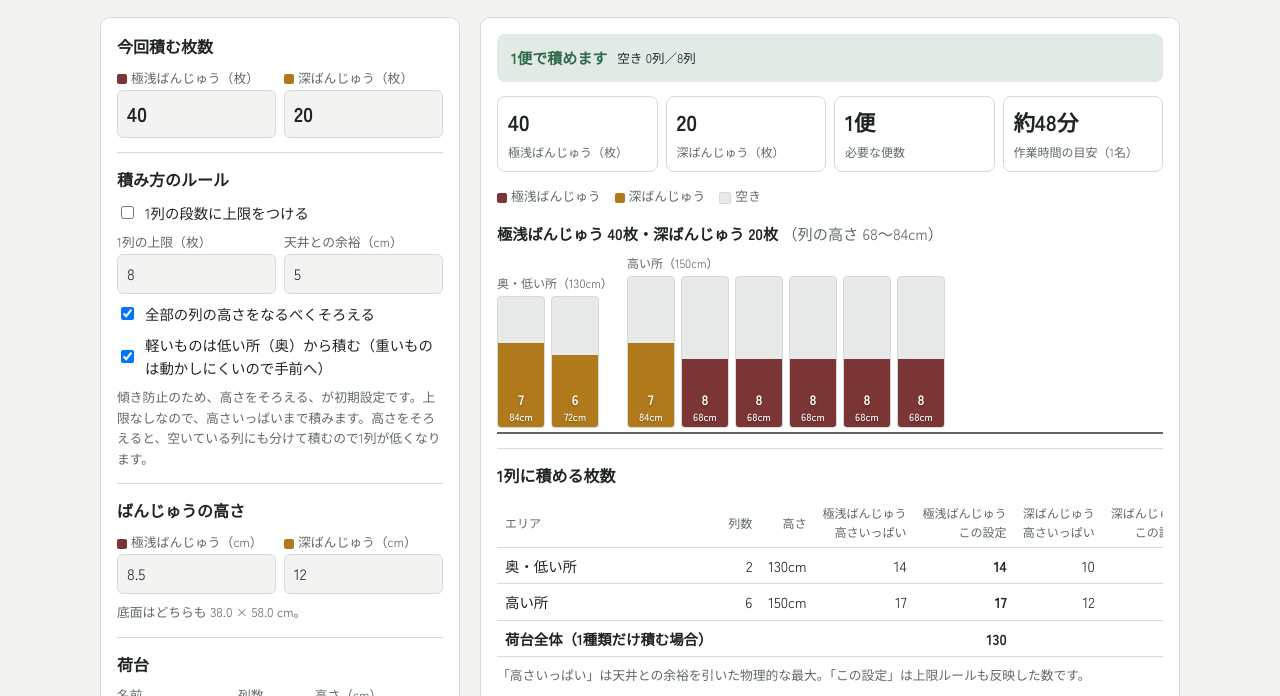
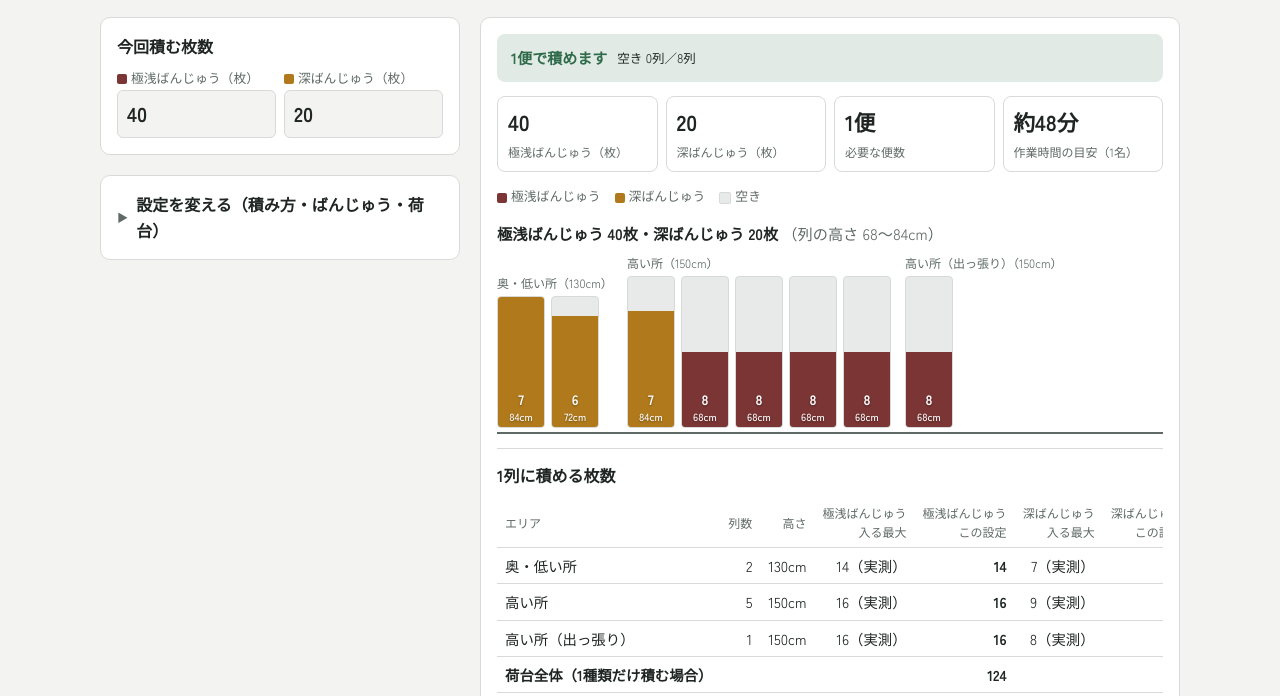
Before and after one commit to ekumako2355-png/banju-calc, a plain HTML site: page index.html in a window 1280 px wide. Shown: the part 92-788 px from the top of the page. Drawn offline with Linux system fonts and the light colour scheme; a web font is replaced by a local one.

Commit message:
設定の折りたたみ・実測の最大枚数・エリア追加の版に更新
Co-Authored-By: Claude Opus 5.5 <noreply@anthropic.com>

```diff
--- a/index.html
+++ b/index.html
@@ -1,10 +1,12 @@
-<!doctype html><html lang="ja"><head><meta charset="utf-8"><meta name="viewport" content="width=device-width,initial-scale=1,viewport-fit=cover">
+<!DOCTYPE html>
+<html lang="ja">
+<head>
+<meta charset="utf-8">
+<meta name="viewport" content="width=device-width, initial-scale=1">
 <title>ばんじゅう積載計算</title>
 <link rel="preconnect" href="https://fonts.googleapis.com">
 <link rel="stylesheet" href="https://fonts.googleapis.com/css2?family=Zen+Kaku+Gothic+New:wght@400;500;700&family=Zen+Maru+Gothic:wght@700&display=swap">
 <style>
-body{margin:0;padding:0}
-[hidden]{display:none!important}
 /* Layout: 左に入力（荷台・ばんじゅう・積み荷）、右に結果（荷台の図＋便ごとの内訳）。スマホでは縦一列 */
 :root{
   --bg:#f3f4f2; --surface:#ffffff; --fg:#1f2523; --muted:#5f6a66; --line:#d6dbd8;
@@ -25,8 +27,14 @@ body{background:var(--bg);color:var(--fg);font-family:var(--f-body);font-size:15
 .wrap{max-width:1080px;margin:0 auto;padding-inline:16px;padding-block:20px 48px}
 h1{font-family:var(--f-display);font-size:1.6rem;margin:0;text-wrap:balance}
 .lead{color:var(--muted);margin:4px 0 0}
-.grid{display:grid;grid-template-columns:minmax(0,360px) minmax(0,1fr);gap:20px;margin-top:20px;align-items:start}
-@media (max-width:820px){.grid{grid-template-columns:minmax(0,1fr)}}
+.grid{display:grid;grid-template-columns:minmax(0,360px) minmax(0,1fr);grid-template-areas:"qty res" "set res";grid-template-rows:auto 1fr;gap:20px;margin-top:20px;align-items:start}
+.p-qty{grid-area:qty}.p-res{grid-area:res}.p-set{grid-area:set}
+@media (max-width:820px){.grid{grid-template-columns:minmax(0,1fr);grid-template-areas:"qty" "res" "set";grid-template-rows:none}}
+details.panel>summary{cursor:pointer;list-style:none;display:flex;align-items:center;gap:8px}
+details.panel>summary::-webkit-details-marker{display:none}
+details.panel>summary::before{content:"▶";font-size:.7rem;color:var(--muted);transition:transform .15s}
+details[open].panel>summary::before{transform:rotate(90deg)}
+details:not([open]).panel{gap:0}
 .panel{background:var(--surface);border:1px solid var(--line);border-radius:10px;padding:16px;display:flex;flex-direction:column;gap:14px;min-width:0}
 .panel h2{font-size:1rem;margin:0;font-weight:700}
 .sec{display:flex;flex-direction:column;gap:8px}
@@ -40,7 +48,9 @@ input:focus-visible,button:focus-visible{outline:2px solid var(--an);outline-off
 .big input{font-size:1.25rem;font-weight:700}
 .tag{display:inline-block;width:10px;height:10px;border-radius:2px;margin-right:4px;vertical-align:middle}
 .tag.an{background:var(--an)} .tag.dora{background:var(--dora)}
-.area{display:grid;grid-template-columns:minmax(0,1.3fr) minmax(0,.8fr) minmax(0,1fr) auto;gap:6px;align-items:end}
+.area{display:grid;grid-template-columns:minmax(0,1.4fr) minmax(0,.7fr) minmax(0,.9fr) auto;gap:6px;align-items:end;padding-bottom:10px;border-bottom:1px dashed var(--line)}
+.area .real{grid-column:1/-1;display:flex;gap:6px;align-items:end}
+.area .real>span{font-size:.8rem;color:var(--muted);flex:0 0 auto;padding-bottom:8px}
 button{font:inherit;cursor:pointer;border-radius:6px;border:1px solid var(--line);background:var(--surface);color:var(--fg);padding:6px 10px}
 button.x{padding:6px 9px;color:var(--muted)}
 .check{display:flex;gap:8px;align-items:center;font-size:.9rem}
@@ -74,8 +84,12 @@ th,td{border-bottom:1px solid var(--line);padding:6px 8px;text-align:right;white
 th:first-child,td:first-child{text-align:left}
 th{font-size:.75rem;color:var(--muted);font-weight:500}
 .legend{display:flex;gap:14px;font-size:.8rem;color:var(--muted)}
+
+body{margin:0}
 </style>
-</head><body>
+</head>
+<body>
+
 
 <div class="wrap">
   <header>
@@ -85,7 +99,7 @@ th{font-size:.75rem;color:var(--muted);font-weight:500}
 
   <div class="grid">
     <!-- 入力 -->
-    <section class="panel" aria-label="入力">
+    <section class="panel p-qty" aria-label="今回積む枚数">
       <div class="sec">
         <h2>今回積む枚数</h2>
         <div class="row big">
@@ -93,7 +107,10 @@ th{font-size:.75rem;color:var(--muted);font-weight:500}
           <label class="field"><span><i class="tag dora"></i>深ばんじゅう（枚）</span><input type="number" id="qDora" min="0" step="1" value="20"></label>
         </div>
       </div>
+    </section>
 
+    <details class="panel p-set" id="setBox">
+      <summary><h2>設定を変える（積み方・ばんじゅう・荷台）</h2></summary>
       <div class="sec">
         <h2>積み方のルール</h2>
         <label class="check"><input type="checkbox" id="useLimit"> 1列の段数に上限をつける</label>
@@ -103,7 +120,7 @@ th{font-size:.75rem;color:var(--muted);font-weight:500}
         </div>
         <label class="check"><input type="checkbox" id="even" checked> 全部の列の高さをなるべくそろえる</label>
         <label class="check"><input type="checkbox" id="doraLow" checked> 軽いものは低い所（奥）から積む（重いものは動かしにくいので手前へ）</label>
-        <p class="note">傾き防止のため、高さをそろえる、が初期設定です。上限なしなので、高さいっぱいまで積みます。高さをそろえると、空いている列にも分けて積むので1列が低くなります。</p>
+        <p class="note">初期設定は、上限なし・高さをそろえる・軽いものは奥から。高さをそろえると、空いている列にも分けて積むので1列が低くなります。現場で決めた上限があれば、チェックを入れて枚数を入れてください。</p>
       </div>
 
       <div class="sec">
@@ -119,12 +136,12 @@ th{font-size:.75rem;color:var(--muted);font-weight:500}
         <h2>荷台</h2>
         <div id="areas" class="sec" style="border:0;padding:0"></div>
         <div class="row"><button type="button" id="addArea">＋ エリアを追加</button><button type="button" id="reset">初期値に戻す</button></div>
-        <p class="note">高さの違う場所ごとに「列数（床に置けるばんじゅうの数）」と「高さ」を入れます。</p>
+        <p class="note">高さの違う場所ごとに「列数（床に置けるばんじゅうの数）」と「高さ」を入れます。実際に積んで確かめた枚数があれば「実際に入った最大」に入れると、計算より優先されます。</p>
       </div>
-    </section>
+    </details>
 
     <!-- 結果 -->
-    <section class="panel" aria-label="結果" aria-live="polite">
+    <section class="panel p-res" aria-label="結果" aria-live="polite">
       <div id="status" class="status"></div>
       <div class="stats" id="stats"></div>
       <div class="legend"><span><i class="tag an"></i>極浅ばんじゅう</span><span><i class="tag dora"></i>深ばんじゅう</span><span><i class="tag" style="background:var(--empty);border:1px solid var(--line)"></i>空き</span></div>
@@ -132,7 +149,7 @@ th{font-size:.75rem;color:var(--muted);font-weight:500}
       <div class="sec">
         <h2>1列に積める枚数</h2>
         <div class="tbl-wrap"><table id="capTbl"></table></div>
-        <p class="note">「高さいっぱい」は天井との余裕を引いた物理的な最大。「この設定」は上限ルールも反映した数です。</p>
+        <p class="note">「入る最大」は実際に入った枚数（実測）、未確認のときは高さからの計算値。「この設定」は上限ルールも反映した数です。</p>
       </div>
       <p class="note">作業時間は9/27の実験（2名で68枚：積込18分・荷降ろし5分・移動計7分）を1名に換算した目安です。3F・5Fへの運び上げは含みません。</p>
     </section>
@@ -141,8 +158,8 @@ th{font-size:.75rem;color:var(--muted);font-weight:500}
 
 <script>
 const DEFAULTS={qAn:40,qDora:20,useLimit:false,limit:8,margin:5,noMix:true,even:true,doraLow:true,hAn:8.5,hDora:12.0,
-  areas:[{name:"奥・低い所",cols:2,h:130},{name:"高い所",cols:6,h:150}]};
-const KEY="banju-calc-v4";
+  areas:[{name:"奥・低い所",cols:2,h:130,mAn:14,mDora:7},{name:"高い所",cols:5,h:150,mAn:16,mDora:9},{name:"高い所（出っ張り）",cols:1,h:150,mAn:16,mDora:8}]};
+const KEY="banju-calc-v7";
 let S=load();
 function load(){try{const v=JSON.parse(localStorage.getItem(KEY));if(v&&v.areas)return Object.assign({},DEFAULTS,v)}catch(e){}return JSON.parse(JSON.stringify(DEFAULTS))}
 function save(){try{localStorage.setItem(KEY,JSON.stringify(S))}catch(e){}}
@@ -156,21 +173,29 @@ function renderAreas(){
     d.innerHTML=`<label class="field"><span>名前</span><input type="text" id="an${i}" value="${a.name.replace(/"/g,'&quot;')}"></label>
       <label class="field"><span>列数</span><input type="number" id="ac${i}" min="0" step="1" value="${a.cols}"></label>
       <label class="field"><span>高さ（cm）</span><input type="number" id="ah${i}" min="0" step="1" value="${a.h}"></label>
-      <button type="button" class="x" aria-label="このエリアを削除" data-i="${i}">×</button>`;
+      <button type="button" class="x" aria-label="このエリアを削除" data-i="${i}">×</button>
+      <div class="real"><span>実際に入った最大</span>
+        <label class="field"><span><i class="tag an"></i>極浅ばんじゅう（枚）</span><input type="number" id="ma${i}" min="0" step="1" placeholder="未確認" value="${a.mAn??""}"></label>
+        <label class="field"><span><i class="tag dora"></i>深ばんじゅう（枚）</span><input type="number" id="md${i}" min="0" step="1" placeholder="未確認" value="${a.mDora??""}"></label></div>`;
     box.appendChild(d);
   });
   box.querySelectorAll("input").forEach(el=>el.addEventListener("input",readAreas));
   box.querySelectorAll("button.x").forEach(b=>b.addEventListener("click",()=>{S.areas.splice(+b.dataset.i,1);renderAreas();calc()}));
 }
-function readAreas(){S.areas=S.areas.map((a,i)=>({name:$("an"+i).value||"エリア",cols:Math.max(0,Math.floor(num($("ac"+i).value))),h:num($("ah"+i).value)}));calc()}
+function readAreas(){S.areas=S.areas.map((a,i)=>({name:$("an"+i).value||"エリア",cols:Math.max(0,Math.floor(num($("ac"+i).value))),h:num($("ah"+i).value),mAn:$("ma"+i).value,mDora:$("md"+i).value}));calc()}
 
-function capFor(h,itemH){
-  const phys=Math.max(0,Math.floor((h-S.margin+1e-9)/itemH));
+function physMax(a,type){
+  const m=parseInt(type==="an"?a.mAn:a.mDora,10);
+  if(m>0)return m;
+  return Math.max(0,Math.floor((a.h-S.margin+1e-9)/(type==="an"?S.hAn:S.hDora)));
+}
+function capFor(a,type){
+  const phys=physMax(a,type);
   return S.useLimit?Math.min(phys,Math.max(1,Math.floor(S.limit))):phys;
 }
 /* 1便ぶんの配置：列ごとに1種類。深ばんじゅう（背が高い）を先に高い所から、極浅ばんじゅうを残りの列へ */
 function packTrip(an,dora){
-  const cols=[];S.areas.forEach((a,ai)=>{for(let k=0;k<a.cols;k++)cols.push({ai,h:a.h,type:null,n:0,capAn:capFor(a.h,S.hAn),capDora:capFor(a.h,S.hDora)})});
+  const cols=[];S.areas.forEach((a,ai)=>{for(let k=0;k<a.cols;k++)cols.push({ai,h:a.h,type:null,n:0,capAn:capFor(a,"an"),capDora:capFor(a,"dora")})});
   if(S.noMix){
     const order=[...cols].sort((x,y)=>S.doraLow?(x.h-y.h)||(y.capDora-x.capDora):y.capDora-x.capDora);
     for(const c of order){if(dora<=0)break;if(c.capDora<=0)continue;c.type="dora";c.n=Math.min(c.capDora,dora);dora-=c.n}
@@ -236,10 +261,10 @@ function calc(){
   $("limit").disabled=!S.useLimit;save();
 
   // 表
-  const head=`<tr><th>エリア</th><th>列数</th><th>高さ</th><th>極浅ばんじゅう<br>高さいっぱい</th><th>極浅ばんじゅう<br>この設定</th><th>深ばんじゅう<br>高さいっぱい</th><th>深ばんじゅう<br>この設定</th></tr>`;
+  const head=`<tr><th>エリア</th><th>列数</th><th>高さ</th><th>極浅ばんじゅう<br>入る最大</th><th>極浅ばんじゅう<br>この設定</th><th>深ばんじゅう<br>入る最大</th><th>深ばんじゅう<br>この設定</th></tr>`;
   let tA=0,tD=0;
-  const rows=S.areas.map(a=>{const pa=Math.max(0,Math.floor((a.h-S.margin)/S.hAn)),pd=Math.max(0,Math.floor((a.h-S.margin)/S.hDora));
-    const ca=capFor(a.h,S.hAn),cd=capFor(a.h,S.hDora);tA+=ca*a.cols;tD+=cd*a.cols;
+  const rows=S.areas.map(a=>{const pa=physMax(a,"an")+(parseInt(a.mAn,10)>0?"（実測）":""),pd=physMax(a,"dora")+(parseInt(a.mDora,10)>0?"（実測）":"");
+    const ca=capFor(a,"an"),cd=capFor(a,"dora");tA+=ca*a.cols;tD+=cd*a.cols;
     return `<tr><td>${esc(a.name)}</td><td>${a.cols}</td><td>${a.h}cm</td><td>${pa}</td><td><b>${ca}</b></td><td>${pd}</td><td><b>${cd}</b></td></tr>`}).join("");
   $("capTbl").innerHTML=head+rows+`<tr><td><b>荷台全体（1種類だけ積む場合）</b></td><td></td><td></td><td></td><td><b>${tA}</b></td><td></td><td><b>${tD}</b></td></tr>`;
 
@@ -273,7 +298,7 @@ function calc(){
         const px=Math.round(150*a.h/maxH);
         let fill="";
         if(c.type==="mix"){fill=`<div class="fill dora" style="height:${Math.min(100,c.d*S.hDora/a.h*100)}%"></div><div class="fill an" style="height:${Math.min(100,c.a*S.hAn/a.h*100)}%"></div>`}
-        else if(c.n){const ih=c.type==="an"?S.hAn:S.hDora;fill=`<div class="fill ${c.type}" style="height:${Math.min(100,c.n*ih/a.h*100)}%"></div>`}
+        else if(c.n){const mx=physMax(a,c.type)||c.n;fill=`<div class="fill ${c.type}" style="height:${Math.min(100,c.n/mx*100)}%"></div>`}
         const label=(c.type==="mix"?`${c.d}+${c.a}`:c.n||"空")+(c.n?`<br><small>${Math.round(colHeight(c))}cm</small>`:"");
         return `<div class="col ${c.n?"":"emptyc"}" style="height:${px}px" title="${c.n}枚">${fill}<span class="n">${label}</span></div>`}).join("");
       return `<div class="zone"><span class="zl">${esc(a.name)}（${a.h}cm）</span><div class="cols">${cs}</div></div>`}).join("");
@@ -285,8 +310,10 @@ function esc(s){return String(s).replace(/[&<>"]/g,c=>({"&":"&amp;","<":"&lt;","
 function fill(){$("qAn").value=S.qAn;$("qDora").value=S.qDora;$("useLimit").checked=S.useLimit;$("limit").value=S.limit;$("margin").value=S.margin;$("even").checked=S.even;$("doraLow").checked=S.doraLow;$("hAn").value=S.hAn;$("hDora").value=S.hDora;renderAreas()}
 ["qAn","qDora","limit","margin","hAn","hDora"].forEach(id=>$(id).addEventListener("input",calc));
 ["useLimit","even","doraLow"].forEach(id=>$(id).addEventListener("change",calc));
-$("addArea").addEventListener("click",()=>{S.areas.push({name:"エリア",cols:1,h:150});renderAreas();calc()});
+$("addArea").addEventListener("click",()=>{S.areas.push({name:"エリア",cols:1,h:150,mAn:"",mDora:""});renderAreas();calc()});
 $("reset").addEventListener("click",()=>{S=JSON.parse(JSON.stringify(DEFAULTS));fill();calc()});
 fill();calc();
 </script>
-</body></html>
+
+</body>
+</html>
```
